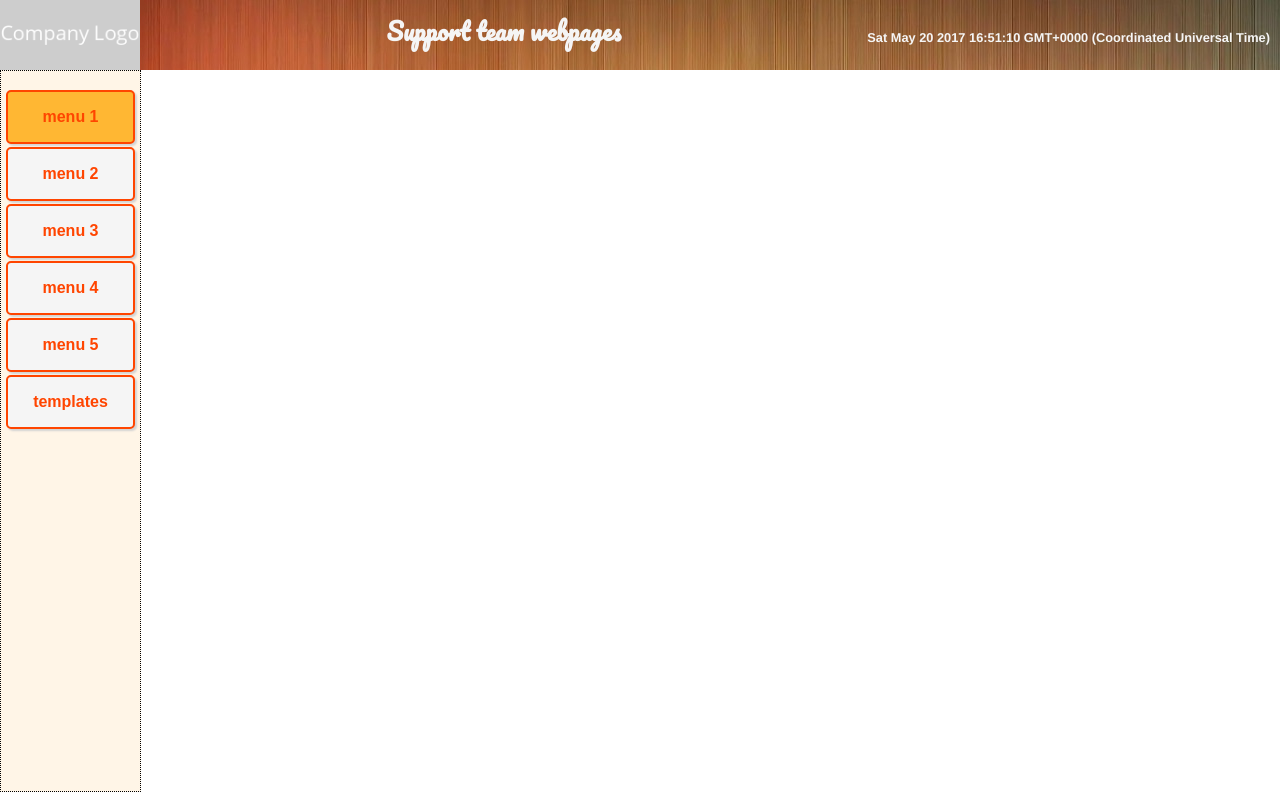
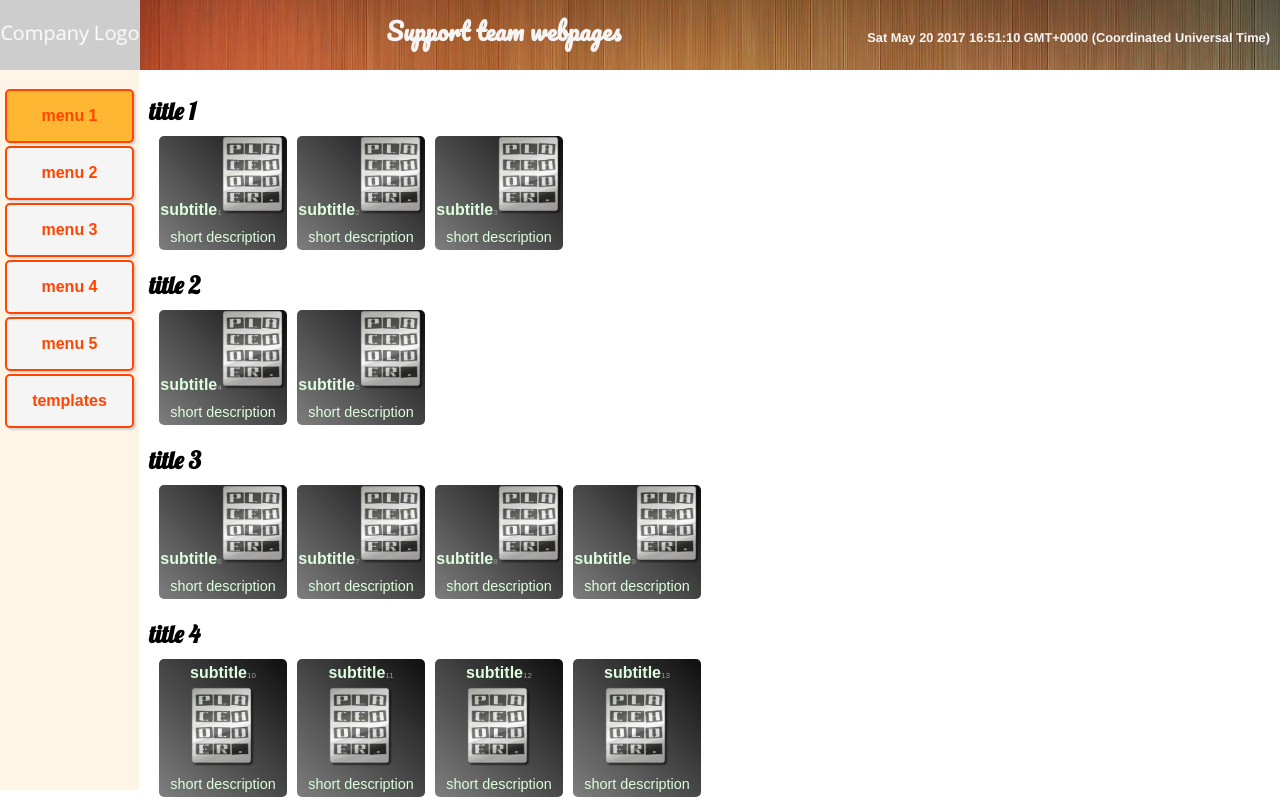
Before and after one commit to dloret/support-hub, a React (Create React App) app: page / in a window 1280 px wide. Shown: the top 800 px of the page. Built offline with nearby package versions, Linux system fonts and the light colour scheme.

Commit message:
Tiles styling Nav dotted borders deleted

```diff
--- a/src/components/catalog/Tile.scss
+++ b/src/components/catalog/Tile.scss
@@ -1,5 +1,5 @@
 .tile {
-  border: 1px black dotted;
+  background: -webkit-linear-gradient(45deg, #7d7e7d 0%,#0e0e0e 100%);
   border-radius: 5px;
   width: 10vw;
   text-align: center;
@@ -7,34 +7,36 @@
   margin-bottom: 10px;
   padding: 0;
   display: flex;
-  flex-wrap: wrap;
+  flex-flow: column wrap;
+
+  h3 {
+    color: #DFD;
+    display: inline-flex;
+    font-size: 1em;
+    margin: 5px 0;
+  }
 
   .id {
-    display: inline;
+    color: #999;
+    display: inline-flex;
     font-size: .5em;
-    color: darkslategrey;
-    margin: 0;
-  }
-
-  h3 {
-    display: inline;
-    font-size: 1em;
-    color: black;
     margin: 0;
   }
 
   img {
-    display: block;
     width: 5vw;
-    position: relative;
-    left: 50%;
-    transform: translateX(-50%);
+    margin: 0
   }
 
   p {
-    color: black;
+    color: #DFD;
     font-size: .9em;
-    margin: 0;
+    margin: 5px 0;
+  }
+
+  &:hover {
+    box-shadow: 5px 5px 5px #999;
+    transform: translate(-2px, -2px);
   }
 
 }
--- a/src/components/catalog/Title.scss
+++ b/src/components/catalog/Title.scss
@@ -1,15 +1,14 @@
 @import url('https://fonts.googleapis.com/css?family=Lobster');
 
 .section {
-  border: 1px dotted black;
   margin-left: 10px;
-  width: 90vw;
+  width: 70vw;
   display: flex;
   flex-wrap: wrap;
 
   h2 {
     font-family: 'Lobster', cursive;
-    margin: 0 0 10px 0;
+    margin: 10px 0 10px 0;
     width: 100%;
   }
 }
--- a/src/components/nav/Nav.scss
+++ b/src/components/nav/Nav.scss
@@ -1,7 +1,6 @@
 nav {
   padding-left: 5px;
   padding-right: 5px;
-  border: 1px dotted black;
   background-color: lighten(blanchedalmond, 5);
   width: 129px;
   height: 90vh;
```
